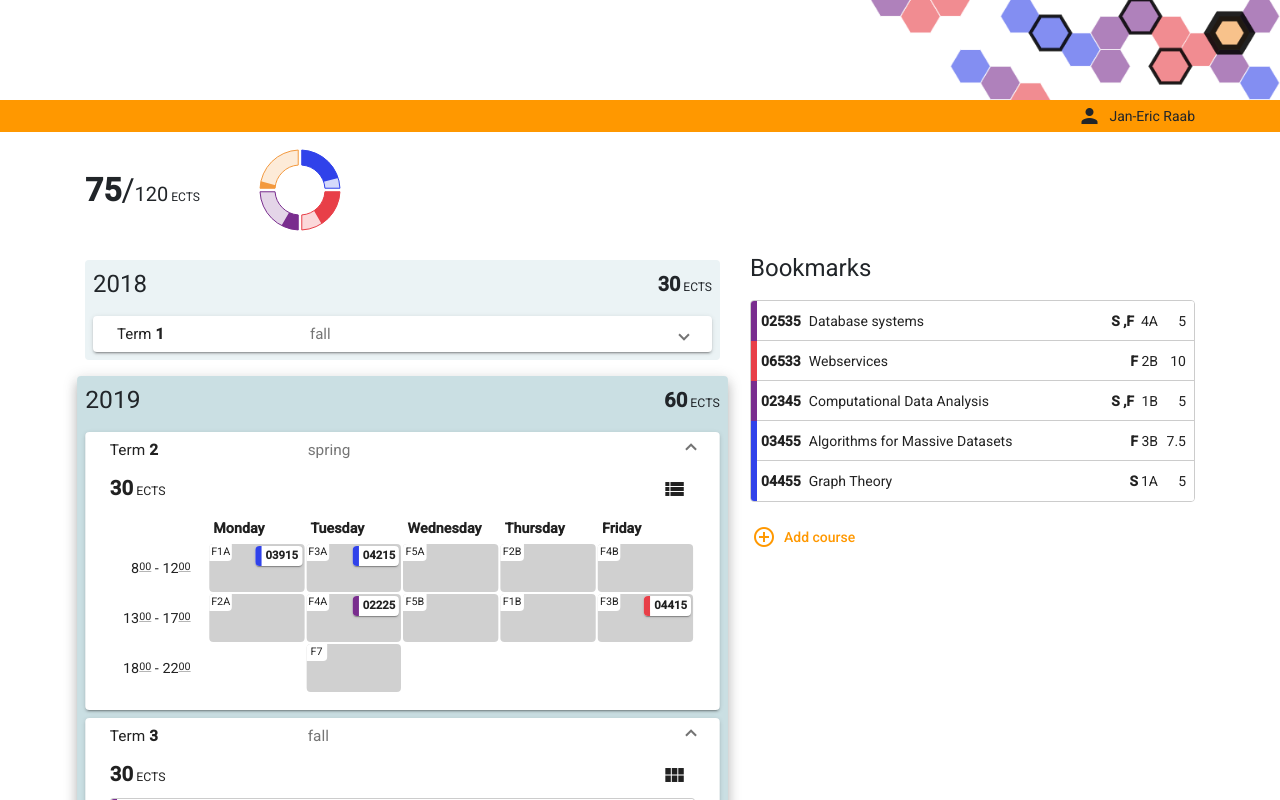
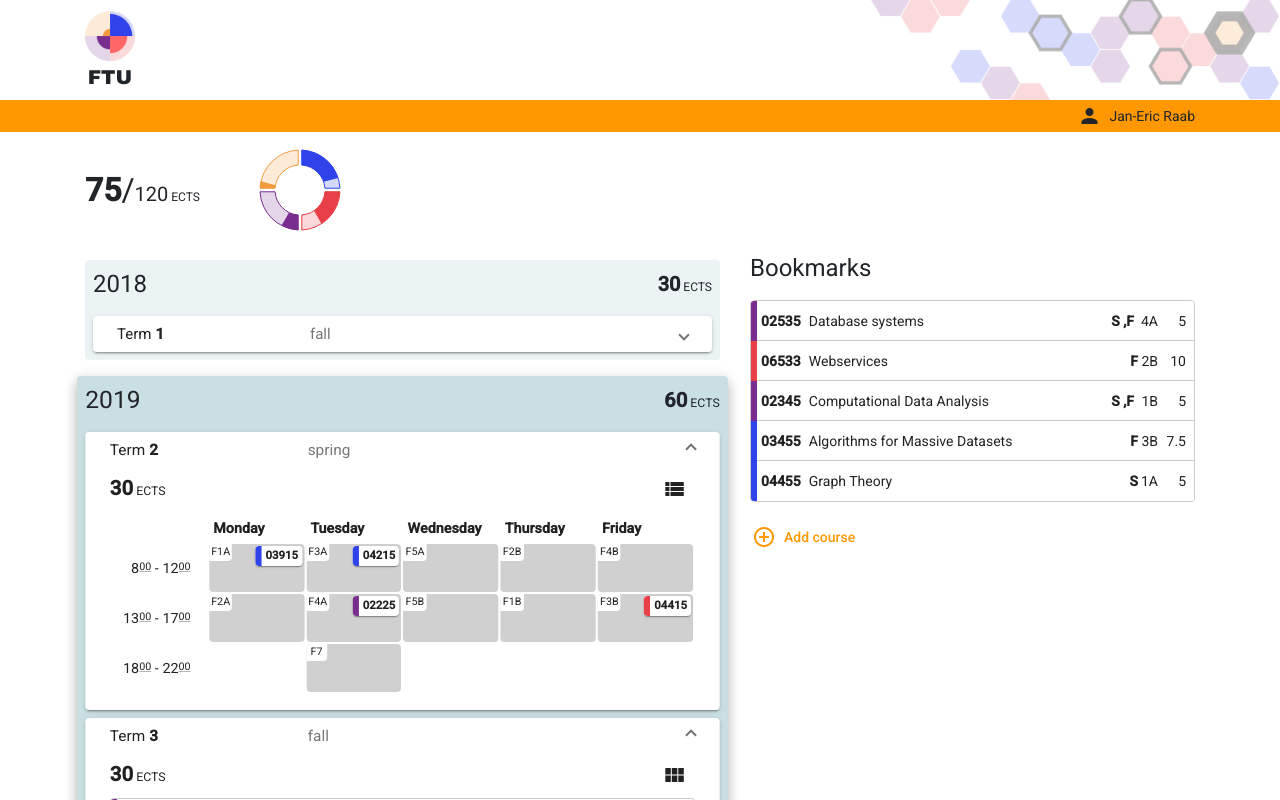
Before and after one commit to Sn0oze/studyPlanner, an Angular app in the folder study-planner-app/: page /planner in a window 1280 px wide. Shown: the top 800 px of the page. Built offline with nearby package versions, Linux system fonts and the light colour scheme.

Commit message:
added logo to page header

```diff
--- a/study-planner-app/src/app/shared/components/page-header/page-header.component.html
+++ b/study-planner-app/src/app/shared/components/page-header/page-header.component.html
@@ -1,2 +1,8 @@
 <div class="page-header-container">
+  <div class="container d-flex justify-content-between">
+    <div class="logo">
+      <img src="assets/icons/icon-512x512.png" alt="logo">
+      <div class="label">FTU</div>
+    </div>
+  </div>
 </div>
--- a/study-planner-app/src/app/shared/components/page-header/page-header.component.scss
+++ b/study-planner-app/src/app/shared/components/page-header/page-header.component.scss
@@ -1,13 +1,32 @@
+$header-height: 100px;
 :host{
   display: block;
 }
 .page-header-container{
-  height: 100px;
+  height: $header-height;
   // background-color: #1b5872;
   background-color: white;
   background-size: contain;
-  background-image: url(/assets/images/background-image.png);
+  background-image: url(/assets/images/header-background.png);
   image-rendering: crisp-edges;
   background-repeat: no-repeat;
   background-position: right;
+  display: flex;
+  align-items: center;
 }
+
+.logo{
+  display: flex;
+  flex-direction: column;
+  align-items: center;
+  img{
+    height: 50px;
+    width: auto;
+  }
+  .label {
+    margin-top: .25rem;
+    font-size: 1.25rem;
+    line-height: 1.2;
+    font-family: "Arial black", sans-serif;
+  }
+}
```
